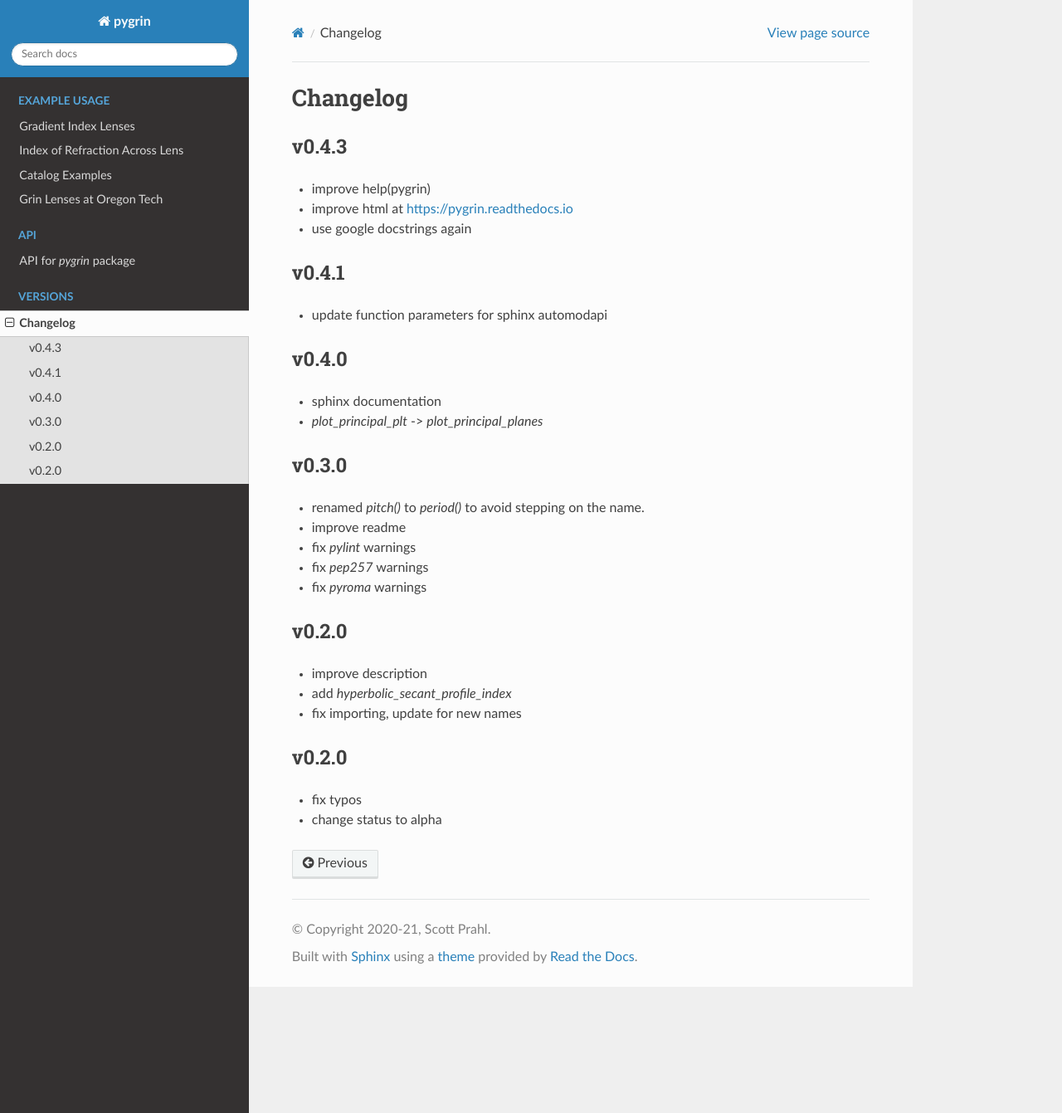
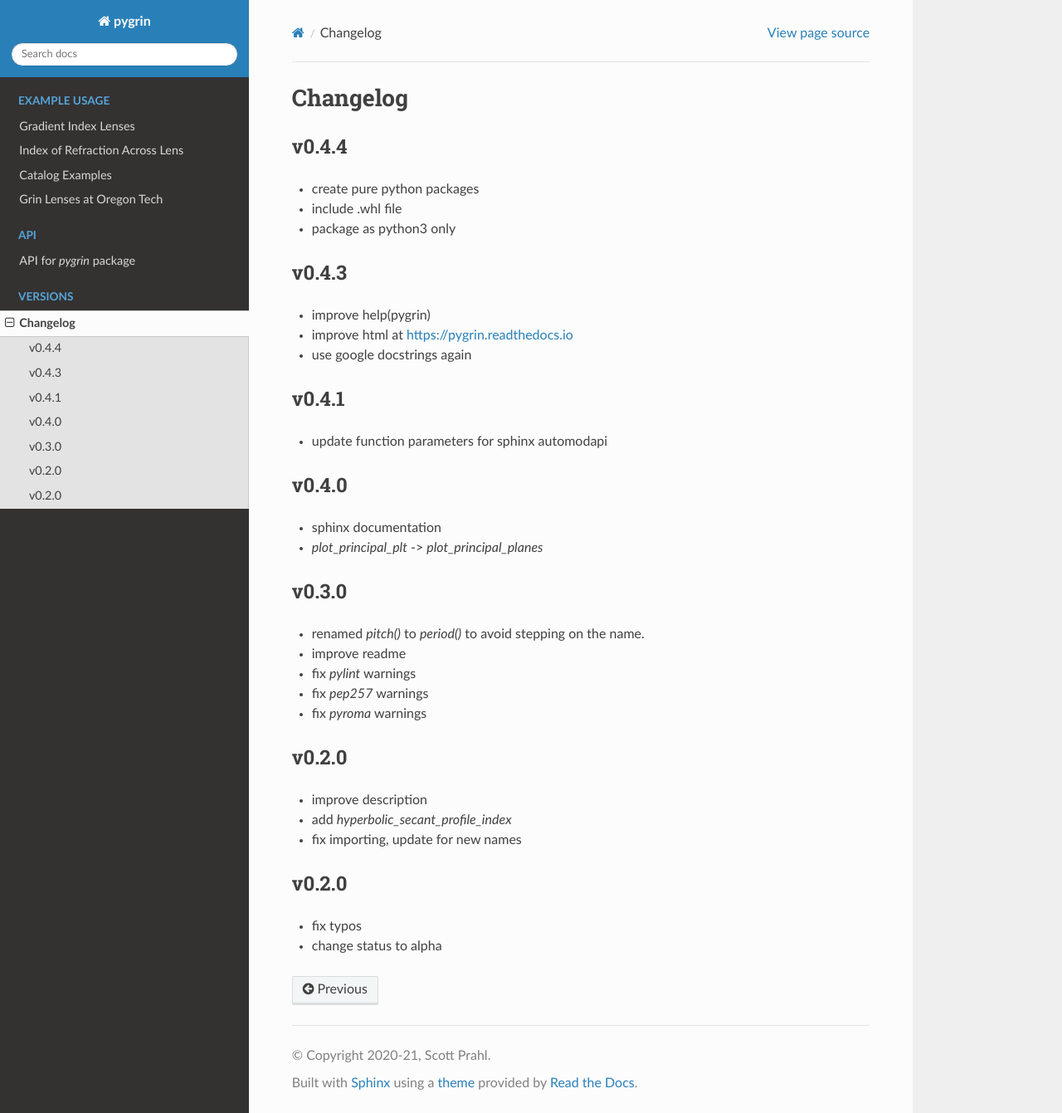
Before and after one commit to scottprahl/pygrin, a Sphinx documentation site: the page built from docs/changelog.rst, in a window 1280 px wide and 1341 px high. Shown: the whole window at 83% size. Built offline with Sphinx 7.4.7 and the Read the Docs theme 2.0.0, drawn with Linux system fonts in a browser that asks for light colours.

Commit message:
spin new release

```diff
--- a/CHANGELOG.rst
+++ b/CHANGELOG.rst
@@ -1,5 +1,11 @@
 Changelog
 =========
+
+v0.4.4
+------
+* create pure python packages
+* include .whl file
+* package as python3 only
 
 v0.4.3
 ------
--- a/docs/conf.py
+++ b/docs/conf.py
@@ -14,7 +14,7 @@ copyright = '2020-21, Scott Prahl'
 author = 'Scott Prahl'
 
 # The full version, including alpha/beta/rc tags
-release = '0.4.3'
+release = '0.4.4'
 
 master_doc = 'index'
 
```
Also changed, not shown: 1 other file.
